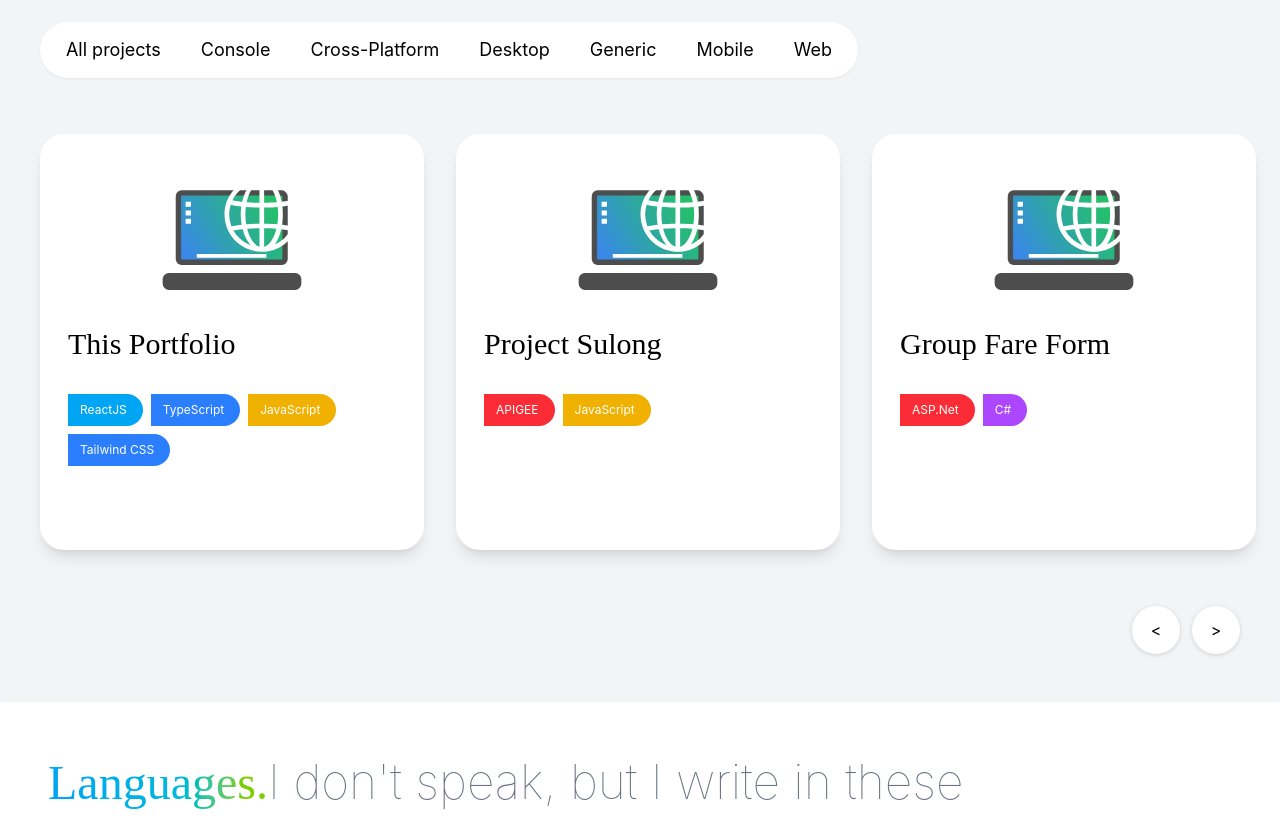
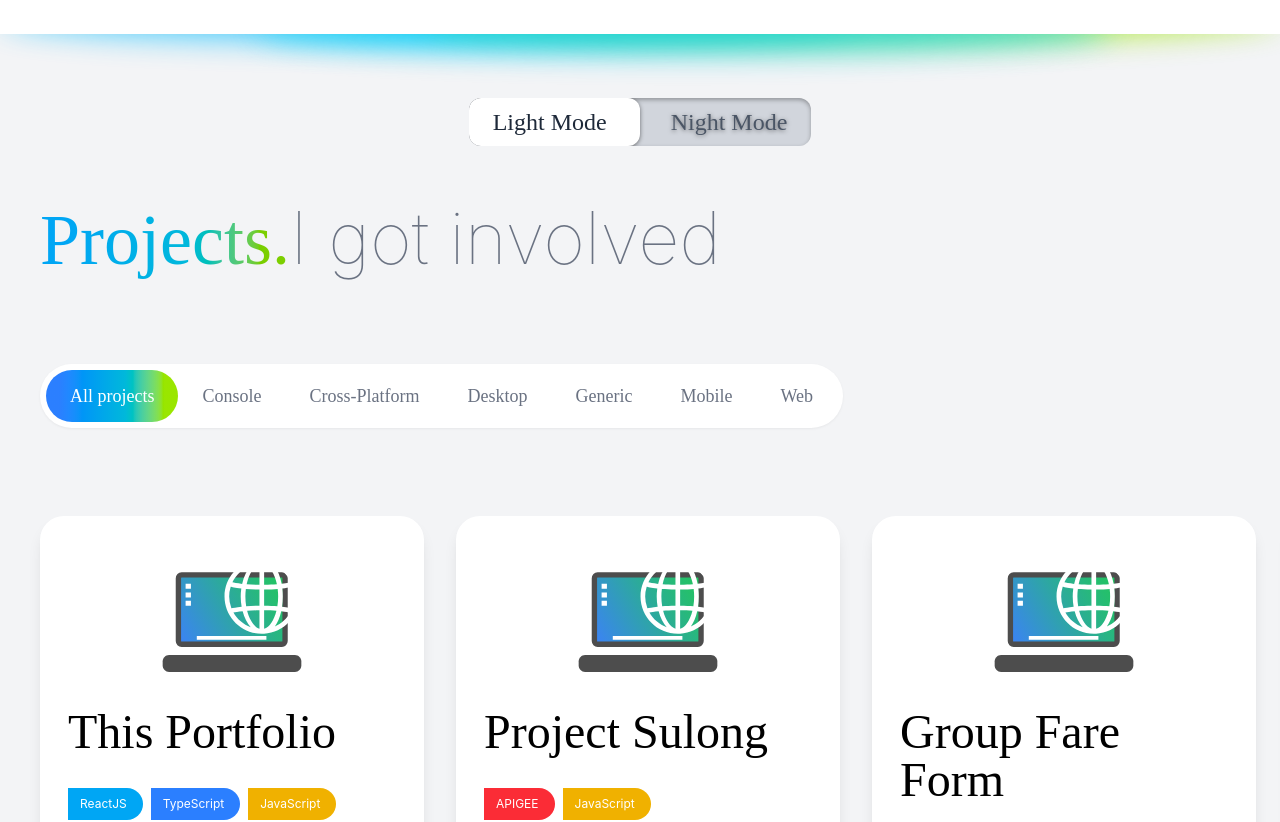
Before and after one commit to psaliente/psaliente.github.io, a React (Vite) app: page /#/ in a window 1280 px wide. Shown: the part 520-1342 px from the top of the page. Built offline with nearby package versions, Linux system fonts and the light colour scheme; a web font is replaced by a local one.

Commit message:
styling adjustments and fixes

```diff
--- a/src/components/pages/portfoliopage/proglangs.component.tsx
+++ b/src/components/pages/portfoliopage/proglangs.component.tsx
@@ -5,7 +5,7 @@ export default function ProgLangs() {
   const { TITLE, SUBTITLE, ITEMS } = SECTIONS.PROGLANGS;
 
   return (
-    <Section className="z-10 bg-white dark:bg-gray-800 flex flex-col gap-8 px-10 py-12 shadow-lg dark:shadow-gray-600 transition delay-300 duration-500">
+    <Section className="bg-white dark:bg-gray-800 flex flex-col gap-14 px-10 py-12 shadow-lg dark:shadow-gray-600 transition delay-300 duration-500">
       <Section.Title className="text-gray-500 dark:text-gray-100 transition delay-300 duration-500 font-thin wrap-break-word">
         <Section.Title.Gradient>{TITLE}</Section.Title.Gradient>
         {SUBTITLE}
--- a/src/components/pages/portfoliopage/proglibs.component.tsx
+++ b/src/components/pages/portfoliopage/proglibs.component.tsx
@@ -5,7 +5,7 @@ export default function ProgLibraries() {
   const { TITLE, SUBTITLE, ITEMS } = SECTIONS.PROGLIBS;
 
   return (
-    <Section className="z-10 flex flex-col gap-8 px-10 py-12 ">
+    <Section className="z-10 flex flex-col gap-14 px-10 py-12 ">
       <Section.Title className="text-gray-500 dark:text-gray-100 transition delay-300 duration-500 font-thin wrap-break-word">
         <Section.Title.Gradient>{TITLE}</Section.Title.Gradient>
         {SUBTITLE}
--- a/src/components/pages/portfoliopage/progtools.component.tsx
+++ b/src/components/pages/portfoliopage/progtools.component.tsx
@@ -5,7 +5,7 @@ export default function ProgTools() {
   const { TITLE, SUBTITLE, ITEMS } = SECTIONS.PROGTOOLS;
 
   return (
-    <Section className="z-10 bg-white dark:bg-gray-800 transition delay-300 duration-500 flex flex-col gap-8 px-10 py-12 shadow-lg dark:shadow-gray-600">
+    <Section className="z-10 bg-white dark:bg-gray-800 transition delay-300 duration-500 flex flex-col gap-14 px-10 py-12 shadow-lg dark:shadow-gray-600">
       <Section.Title className="text-gray-500 dark:text-gray-100 transition delay-300 duration-500 font-thin wrap-break-word">
         <Section.Title.Gradient>{TITLE}</Section.Title.Gradient>
         {SUBTITLE}
--- a/src/components/pages/portfoliopage/projecListItem.component.tsx
+++ b/src/components/pages/portfoliopage/projecListItem.component.tsx
@@ -10,12 +10,12 @@ import { ProjectItemContext } from '../../../contexts';
 type ProjectListItemPropType = { ProjectID: number; wait?: number } & ProjectItemType;
 
 function ProjectListItem(projectItem: ProjectListItemPropType) {
+  const { wait = 0 } = projectItem;
   const { trimText2Elipse } = useCommonHook();
   const { setProjectItem } = useContext(ProjectItemContext);
   const projectThumb = useProjectThumbnail(projectItem.Type);
   const trimmedTitle = trimText2Elipse(projectItem.Title, 30);
-  const [doneWait, setDoneWait] = useState(false);
-  const { wait = 0 } = projectItem;
+  const [doneWait, setDoneWait] = useState(!!wait === false);
 
   const setCurrentProjectItem = () => {
     setProjectItem(projectItem);
@@ -27,15 +27,13 @@ function ProjectListItem(projectItem: ProjectListItemPropType) {
         setDoneWait(true);
       }, wait);
       return () => clearTimeout(timer);
-    } else {
-      setDoneWait(true);
     }
   }, [wait]);
 
   return (
     <Activity mode={doneWait ? 'visible' : 'hidden'}>
       <Link to="/project" onClick={setCurrentProjectItem}>
-        <Card className="w-sm h-(--project-card-height) fade-in gap-4 px-7 pb-5 pt-8 bg-white dark:bg-gray-800 justify-center transition delay-300 duration-500 hover:scale-[1.02]">
+        <Card className="w-xs sm:w-sm h-(--project-card-height) fade-in gap-4 px-7 pb-5 pt-8 bg-white dark:bg-gray-800 justify-center transition delay-300 duration-500 hover:scale-[1.02]">
           <div className="w-full flex justify-center">
             <img src={projectThumb} className="w-40 h-40" alt={projectItem.Type} />
           </div>
--- a/src/components/pages/portfoliopage/projectList.component.tsx
+++ b/src/components/pages/portfoliopage/projectList.component.tsx
@@ -1,4 +1,4 @@
-import { memo, useState } from 'react';
+import { Activity, memo, useMemo, useState } from 'react';
 import ProjectListItem from './projecListItem.component';
 import { ProjectItemType, ProjectType } from '../../../types/Project.Type';
 import { Section } from '../../containers';
@@ -13,6 +13,10 @@ function ProjectList({ projects }: ProjectListPropType) {
   const { scrollToLeft, scrollToRight, disableLeft, disableRight } = useCarouselScroll('.project-list');
   const [projectsToShow, setProjectsToShow] = useState<ProjectType | null>(null);
 
+  const filteredProjects = useMemo(() => {
+    return projectsToShow ? projects.filter((p) => p.Type === projectsToShow) : projects;
+  }, [projects, projectsToShow]);
+
   return (
     <Section className="flex flex-col gap-10 py-12 overflow-x-hidden">
       <Section.Title className="px-10 text-gray-500 dark:text-gray-100 transition delay-300 duration-500 font-thin wrap-break-word">
@@ -20,35 +24,53 @@ function ProjectList({ projects }: ProjectListPropType) {
         {SUBTITLE}
       </Section.Title>
       <Section.Content className="flex flex-col gap-6">
-        <div className="w-fit p-[0.37rem] mx-10 my-2 gap-4 rounded-full bg-white dark:bg-gray-800 dark:text-white transition delay-300 duration-500 drop-shadow-xs">
-          <button onClick={() => setProjectsToShow(null)} className="rounded-full text-lg px-5 py-2">
+        <div className="nav-wrap p-10 relative">
+          <nav className="nav w-10/12 md:w-fit flex flex-row font-[SourceCodePro] text-xs md:text-lg flex-nowrap overflow-hidden p-1.5 rounded-full bg-white dark:bg-gray-800 text-gray-500 dark:text-gray-100 transition delay-300 duration-500 drop-shadow-xs">
+            <div className="absolute bubble rounded-full bg-linear-to-r from-blue-500 from-10% via-cyan-500 via-60% to-lime-400 to-90%"></div>
+            <button onClick={() => setProjectsToShow(null)} className={projectsToShow === null ? 'active' : ''}>
               All projects
             </button>
-          <button onClick={() => setProjectsToShow('console')} className="rounded-full text-lg px-5 py-2">
+            <button
+              onClick={() => setProjectsToShow('console')}
+              className={projectsToShow === 'console' ? 'active' : ''}
+            >
               Console
             </button>
-          <button onClick={() => setProjectsToShow('cross-platform')} className="rounded-full text-lg px-5 py-2">
+            <button
+              onClick={() => setProjectsToShow('cross-platform')}
+              className={projectsToShow === 'cross-platform' ? 'active' : ''}
+            >
               Cross-Platform
             </button>
-          <button onClick={() => setProjectsToShow('desktop')} className="rounded-full text-lg px-5 py-2">
+            <button
+              onClick={() => setProjectsToShow('desktop')}
+              className={projectsToShow === 'desktop' ? 'active' : ''}
+            >
               Desktop
             </button>
-          <button onClick={() => setProjectsToShow('generic')} className="rounded-full text-lg px-5 py-2">
+            <button
+              onClick={() => setProjectsToShow('generic')}
+              className={projectsToShow === 'generic' ? 'active' : ''}
+            >
               Generic
             </button>
-          <button onClick={() => setProjectsToShow('mobile')} className="rounded-full text-lg px-5 py-2">
+            <button onClick={() => setProjectsToShow('mobile')} className={projectsToShow === 'mobile' ? 'active' : ''}>
               Mobile
             </button>
-          <button onClick={() => setProjectsToShow('web')} className="rounded-full text-lg px-5 py-2">
+            <button onClick={() => setProjectsToShow('web')} className={projectsToShow === 'web' ? 'active' : ''}>
               Web
             </button>
+          </nav>
         </div>
-        <div className="project-list flex flex-row h-(--project-section-height) mt-6 px-10 gap-8 overflow-x-hidden">
-          {projects
-            .filter((p) => (projectsToShow ? p.Type === projectsToShow : true))
-            .map((p, i) => (
+        <div className="project-list flex flex-row h-(--project-section-height) mt-6 px-10 gap-8 overflow-x-scroll">
+          {filteredProjects.map((p, i) => (
             <ProjectListItem key={'projectItem' + i} ProjectID={i} wait={100 * (i + 1)} {...p} />
           ))}
+          <Activity mode={filteredProjects.length > 0 ? 'hidden' : 'visible'}>
+            <div className="w-full h-full flex items-center justify-center font-[SourceCodePro] text-gray-500 dark:text-gray-100 transition delay-300 duration-500">
+              <strong>No items to show.</strong>
+            </div>
+          </Activity>
         </div>
         <div className="flex flex-row px-10 gap-3 justify-end">
           <CarouselButtons
--- a/src/hooks/useCarouselScroll.hook.ts
+++ b/src/hooks/useCarouselScroll.hook.ts
@@ -1,12 +1,19 @@
-import { MouseEventHandler, useEffect, useState } from 'react';
+import { MouseEventHandler, useMemo, useState } from 'react';
 
 export default function useCarouselScroll(selectors: string) {
-  const [carouselContainer, setCarouselContainer] = useState<Element | null>(null);
   const [disableLeft, setDisableLeft] = useState(false);
   const [disableRight, setDisableRight] = useState(false);
 
+  const carouselContainer = useMemo(() => {
+    const container = document.querySelector(selectors);
+    console.log(selectors, container);
+
+    return container instanceof HTMLElement ? container : null;
+  }, [selectors]);
+
   const checkScrollPosition = () => {
     if (carouselContainer) {
+      console.log(carouselContainer.scrollLeft, carouselContainer.clientWidth, carouselContainer.scrollWidth);
       setDisableLeft(carouselContainer.scrollLeft <= 0);
       setDisableRight(carouselContainer.scrollLeft + carouselContainer.clientWidth >= carouselContainer.scrollWidth);
     }
@@ -26,17 +33,5 @@ export default function useCarouselScroll(selectors: string) {
     }
   };
 
-  useEffect(() => {
-    const container = document.querySelector(selectors);
-    setCarouselContainer(container);
-
-    if (container) {
-      checkScrollPosition();
-    } else {
-      setDisableLeft(true);
-      setDisableRight(true);
-    }
-  }, [selectors]);
-
   return { scrollToLeft, scrollToRight, disableLeft, disableRight };
 }
--- a/src/index.css
+++ b/src/index.css
@@ -2,15 +2,11 @@
 /* @config "../tailwind.config.js"; */
 
 :root {
-  --project-section-height: 28rem;
-  --project-card-height: 26rem;
+  --project-section-height: 32rem;
+  --project-card-height: 30rem;
 }
 
 @custom-variant dark (&:where(.dark, .dark *));
-
-@theme {
-  --breakpoint-*: initial;
-}
 
 @keyframes fade-in {
   from {
@@ -24,3 +20,26 @@
 .fade-in {
   animation: fade-in 0.5s ease-in-out;
 }
+
+.nav {
+  button {
+    z-index: 10;
+    position: relative;
+    padding: 0.75rem 1.5rem;
+    &.active {
+      anchor-name: --active;
+      color: white;
+      transition: all 0.5s;
+    }
+  }
+}
+
+.bubble {
+  position-anchor: --active;
+  top: anchor(top);
+  right: anchor(right);
+  bottom: anchor(bottom);
+  left: anchor(left);
+  transition: all 0.5s;
+  z-index: 2;
+}
```
Lines whose indentation alone changed are shown as unchanged.
